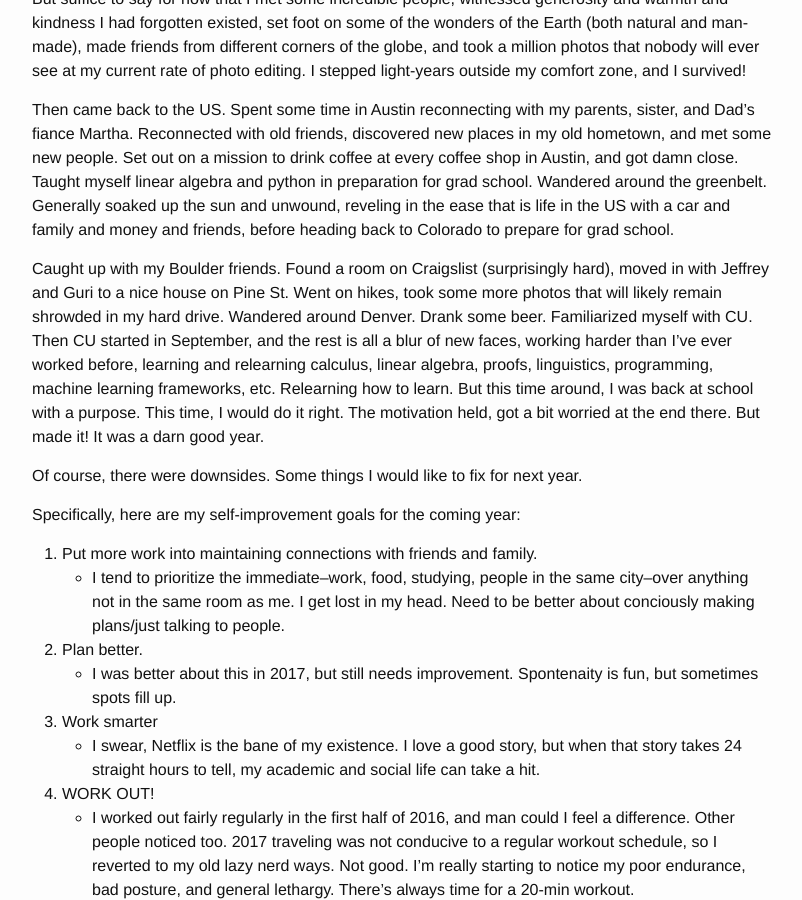
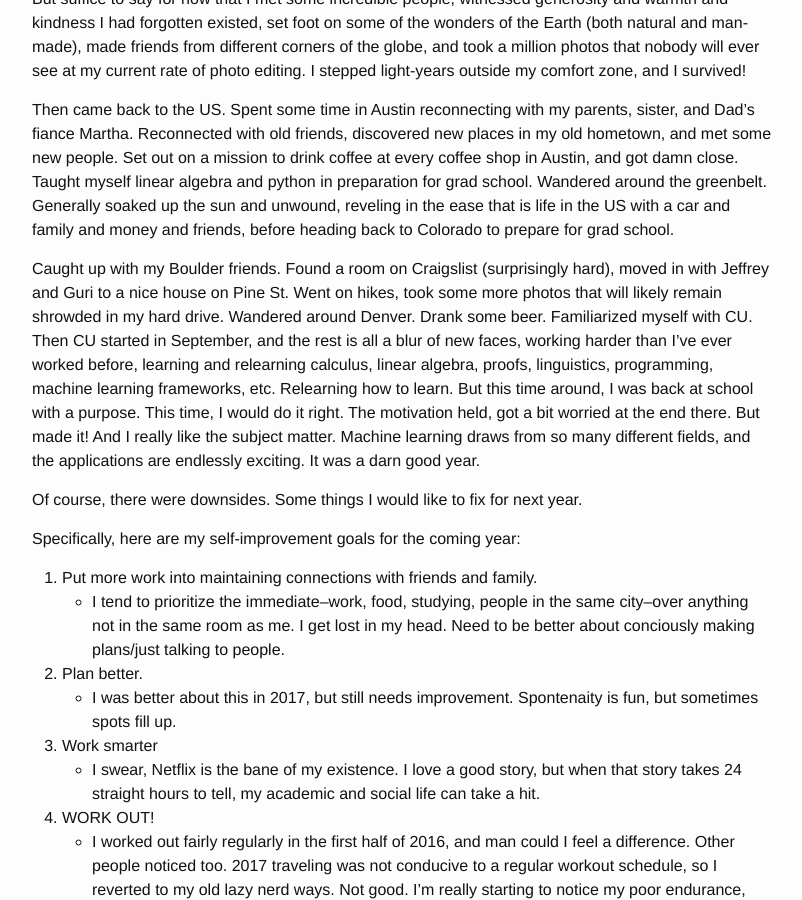
Before and after one commit to blubars/blubars.github.io, a Jekyll site: the page built from _posts/2018-01-01-reflections-on-2017.markdown, in a window 1280 px wide and 900 px high, scrolled down 810 px. Shown: the whole window, without its empty margins (238-1040 px from the left). Built offline with Jekyll 4.4.1, drawn with Linux system fonts in a browser that asks for light colours; a script that is not in the unit is left out; comment, search, counter and statistics services are not loaded.

Commit message:
migrate pre-travel post

```diff
--- a/_posts/2018-01-01-reflections-on-2017.markdown
+++ b/_posts/2018-01-01-reflections-on-2017.markdown
@@ -9,7 +9,7 @@ categories: thoughts
 
 Then came back to the US. Spent some time in Austin reconnecting with my parents, sister, and Dad's fiance Martha. Reconnected with old friends, discovered new places in my old hometown, and met some new people. Set out on a mission to drink coffee at every coffee shop in Austin, and got damn close. Taught myself linear algebra and python in preparation for grad school. Wandered around the greenbelt. Generally soaked up the sun and unwound, reveling in the ease that is life in the US with a car and family and money and friends, before heading back to Colorado to prepare for grad school.
 
-Caught up with my Boulder friends. Found a room on Craigslist (surprisingly hard), moved in with Jeffrey and Guri to a nice house on Pine St. Went on hikes, took some more photos that will likely remain shrowded in my hard drive. Wandered around Denver. Drank some beer. Familiarized myself with CU. Then CU started in September, and the rest is all a blur of new faces, working harder than I've ever worked before, learning and relearning calculus, linear algebra, proofs, linguistics, programming, machine learning frameworks, etc. Relearning how to learn. But this time around, I was back at school with a purpose. This time, I would do it right. The motivation held, got a bit worried at the end there. But made it! It was a darn good year.
+Caught up with my Boulder friends. Found a room on Craigslist (surprisingly hard), moved in with Jeffrey and Guri to a nice house on Pine St. Went on hikes, took some more photos that will likely remain shrowded in my hard drive. Wandered around Denver. Drank some beer. Familiarized myself with CU. Then CU started in September, and the rest is all a blur of new faces, working harder than I've ever worked before, learning and relearning calculus, linear algebra, proofs, linguistics, programming, machine learning frameworks, etc. Relearning how to learn. But this time around, I was back at school with a purpose. This time, I would do it right. The motivation held, got a bit worried at the end there. But made it! And I really like the subject matter. Machine learning draws from so many different fields, and the applications are endlessly exciting. It was a darn good year.
 
 Of course, there were downsides. Some things I would like to fix for next year.
 
```
Also changed, not shown: _posts/2016-12-6-big-changes.markdown (added, +23 -0 lines).
